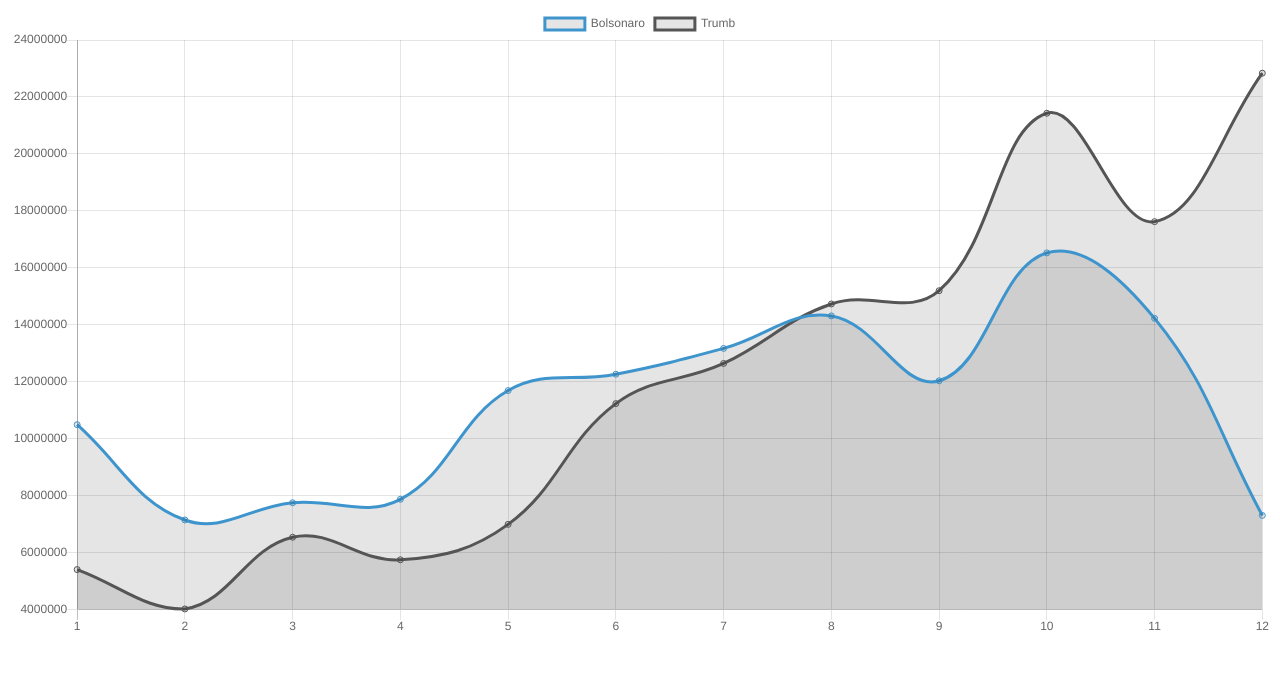
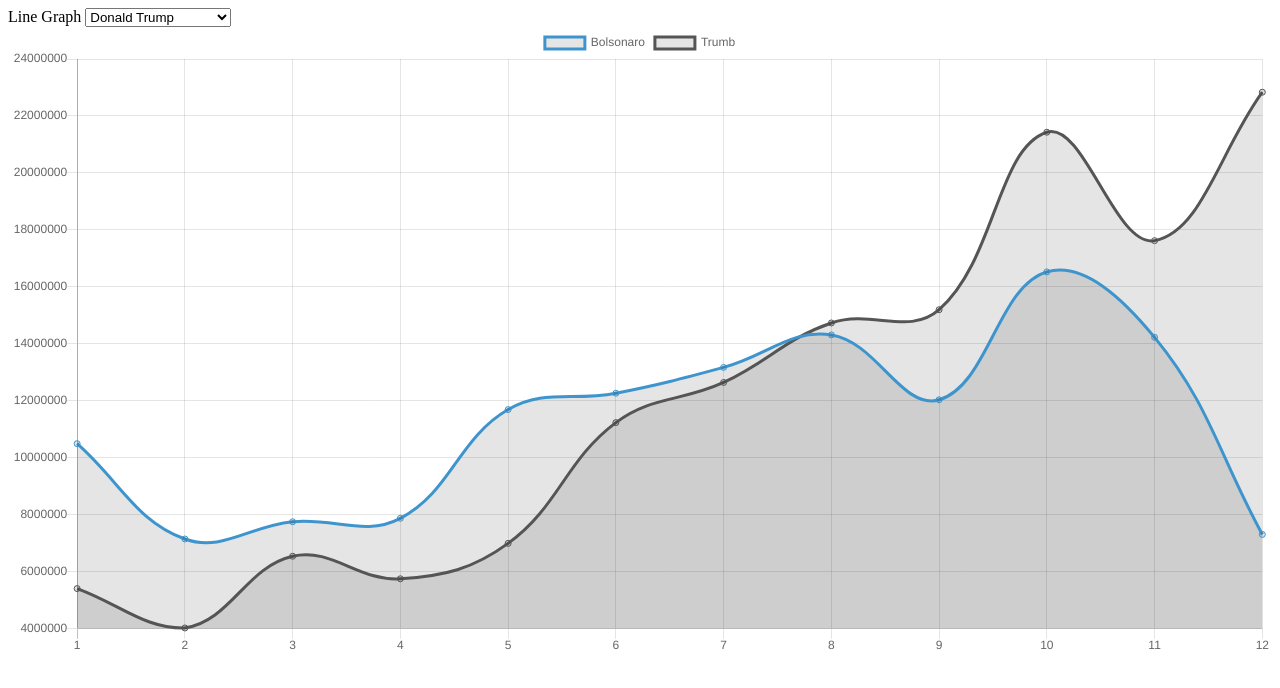
Before and after one commit to expjazz/playingWithDatainJS, a website built with webpack: page src/template.html in a window 1280 px wide. Built offline with nearby package versions, Linux system fonts and the light colour scheme.

Commit message:
add select menu content

```diff
--- /dev/null
+++ b/src/components/SelectMenu.js
@@ -0,0 +1,24 @@
+import * as d3 from 'd3'
+
+const populateSelect = async () => {
+  const select = document.getElementById('line');
+  const data = await d3.csv('./src/dados.csv')
+  const listLideres = data.map((arr) => {
+    return arr.profile
+  });
+  const first = listLideres[0];
+  let temp = false;
+  select.innerHTML = listLideres.map((lider, index) => {
+    if (lider === first && index > 2) temp = true;
+    if (temp === true) return '';
+    return (
+      `
+      <option value="${lider}">${lider}</option>
+
+      `
+    )
+  }).join("")
+
+}
+
+export default { populateSelect }
--- a/src/index.js
+++ b/src/index.js
@@ -1,9 +1,9 @@
 import * as d3 from 'd3'
 import Chart from 'chart.js';
-
+import populateSelect from './components/SelectMenu'
 
 const makeChart = (lideres) => {
-  console.log(lideres);
+  populateSelect.populateSelect();
   const listLideres = lideres.map((arr) => {
     return arr.profile
   })
--- a/src/template.html
+++ b/src/template.html
@@ -6,6 +6,10 @@
   <title>Document</title>
 </head>
 <body>
+  <label for="Line graph">Line Graph</label>
+  <select name="line" id="line">
+    <option value="temp">temp</option>
+  </select>
   <canvas id="chart"></canvas>
 
 </body>
```
